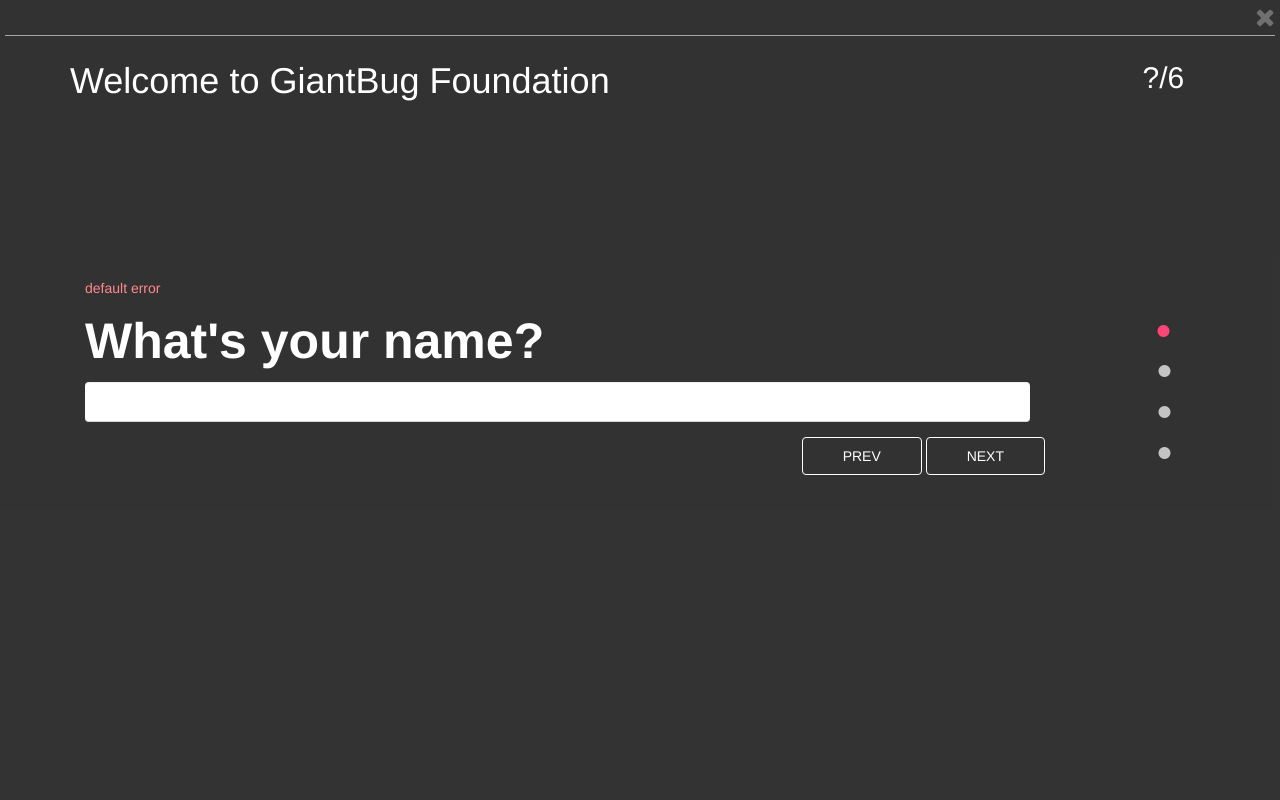
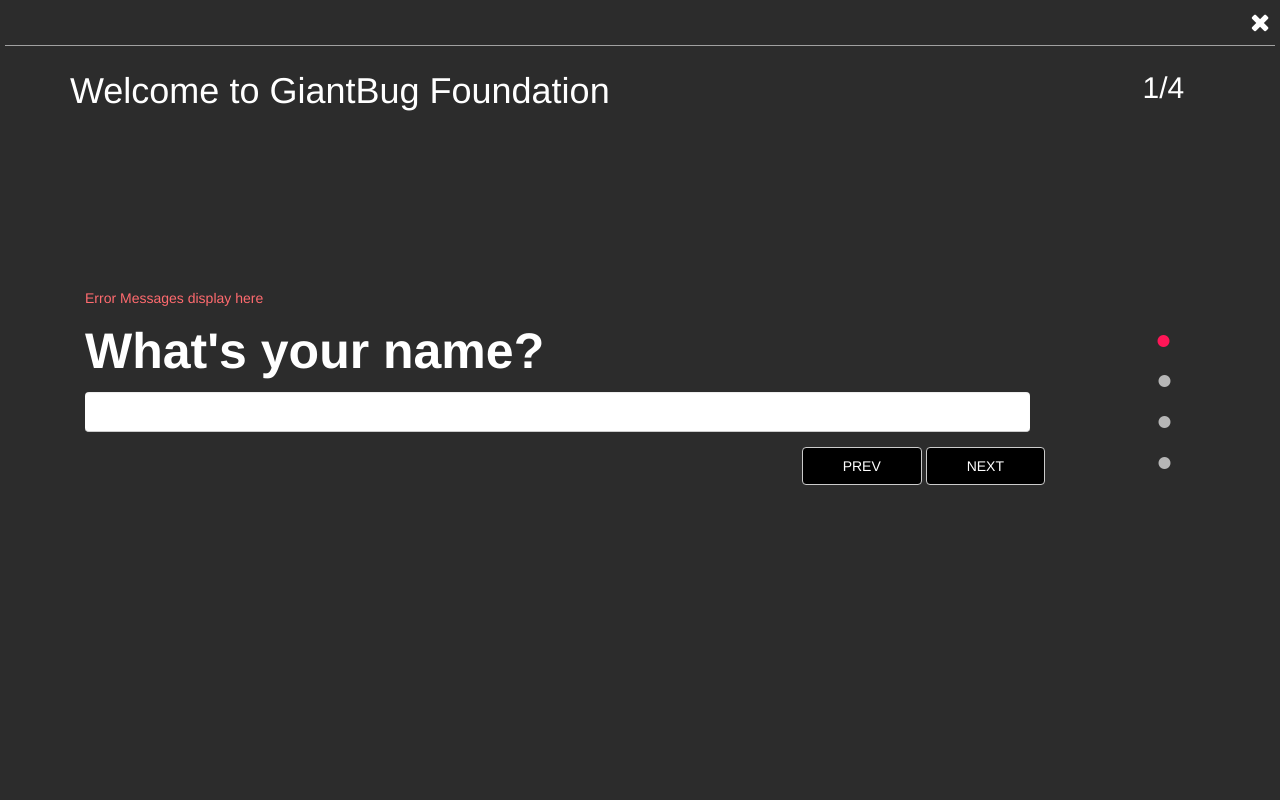
Before and after one commit to xuezhouappdev/knovva, a PHP site: page /fullscreenform.php in a window 1280 px wide. Run offline with PHP 8.4, Linux system fonts and the light colour scheme.

Commit message:
added data capture form

```diff
--- a/css/fullscreenform.css
+++ b/css/fullscreenform.css
@@ -1,19 +1,20 @@
-html {
+.form-wrapper body,html {
     width: 100%;
     overflow-x:hidden;
 }
 
 
+
 .fa.fa-times {
     font-size: 25px;
-    margin: 0;
-    padding: 0;
+    margin: 0px 10px;
+
+
 }
 
 .fa.fa-times:hover {
     font-size: 25px;
-    margin: 0;
-    padding: 0;
+    cursor: pointer;
     color: #ff1657;
 }
 
@@ -24,9 +25,12 @@ a {
 
 div.form-wrapper {
     height: 100vh;
-    background: black;
-    opacity: 0.8;
+    width: 100%;
+    background: #2c2c2c;
+    opacity: 1;
     color: white;
+
+
 }
 
 h5.cross,hr {
@@ -139,7 +143,8 @@ li.nav-item.active {
 
 button.btn-default.btn {
     background-color: black;
-    border-color: white;
+
+
     padding:8px 40px;
     color: white;
     float:END;
--- a/css/index_new.css
+++ b/css/index_new.css
@@ -124,6 +124,7 @@ div.header {
 /*about div*/
 div.about {
     margin-top: 70px;
+    position:relative;
 }
 
 .about h5 {
--- a/fullscreenform.php
+++ b/fullscreenform.php
@@ -14,25 +14,14 @@
 </head>
 <body>
 
-<?php
 
-$tabnum =1;
-$errormsg = "default error";
-
-
-
-?>
-
-<script>
-    var tabnum ="test";
-</script>
 
 
 <div class="form-wrapper">
 
     <div class="row">
         <div class="col-md-12">
-            <h5 class="cross" align="right"><i class="fa fa-times" aria-hidden="true" ></i></h5>
+            <h5 id="cross-btn" align="right"><i class="fa fa-times" aria-hidden="true" ></i></h5>
             <hr>
         </div>
     </div>
@@ -48,7 +37,7 @@ $errormsg = "default error";
                     <h1>Welcome to GiantBug Foundation</h1>
                 </div>
                 <div class="col-md-1">
-                    <h2 id="counter">?/6</h2>
+                    <h2 ><span id="counter"></span>/4</h2>
                 </div>
 
             </div><!--row for form header ends-->
@@ -67,7 +56,7 @@ $errormsg = "default error";
                                     <div class="col-md-10">
                                         <div class="error">
 
-                                            <h5><?php echo $errormsg; ?></h5>
+                                            <h5 class="error-msg"></h5>
                                         </div>
                                     <form>
                                             <div class="form-group">
@@ -96,7 +85,7 @@ $errormsg = "default error";
 
                                 <div class="col-md-10">
                                     <div class="error">
-                                        <h5>ERROR OUTPUT HERE</h5>
+                                        <h5 class="error-msg"></h5>
                                     </div>
 
                                     <form>
@@ -117,7 +106,8 @@ $errormsg = "default error";
                                     </form>
 
                                 </div>
-                            </div>                        </div>
+                            </div>
+                        </div>
 
                         <!--Step2-->
                         <div id="menu2" class="tab-pane fade container" role="tabpanel">
@@ -125,7 +115,7 @@ $errormsg = "default error";
 
                                 <div class="col-md-10">
                                     <div class="error">
-                                        <h5>ERROR OUTPUT HERE</h5>
+                                        <h5 class="error-msg"></h5>
                                     </div>
 
                                     <form>
@@ -155,7 +145,7 @@ $errormsg = "default error";
 
                                 <div class="col-md-10">
                                     <div class="error">
-                                        <h5>ERROR OUTPUT HERE</h5>
+                                        <h5 class="error-msg"></h5>
                                     </div>
 
                                     <form>
@@ -192,16 +182,16 @@ $errormsg = "default error";
                 <div class="col-md-1">
                     <ul class="nav nav-tabs point" id="myTab" role="tablist">
                         <li class="nav-item active">
-                            <a class="nav-link active" data-toggle="tab" href="#home" role="tab" aria-controls="home"><i class="fa fa-circle" aria-hidden="true"></i></a>
+                            <a class="nav-link active" data-toggle="tab" href="#home" role="tab" aria-controls="1"><i class="fa fa-circle" aria-hidden="true"></i></a>
                         </li>
                         <li class="nav-item">
-                            <a class="nav-link" data-toggle="tab" href="#menu1" role="tab" aria-controls="menu1"><i class="fa fa-circle" aria-hidden="true"></i></a>
+                            <a class="nav-link" data-toggle="tab" href="#menu1" role="tab" aria-controls="2"><i class="fa fa-circle" aria-hidden="true"></i></a>
                         </li>
                         <li class="nav-item">
-                            <a class="nav-link" data-toggle="tab" href="#menu2" role="tab" aria-controls="menu2"><i class="fa fa-circle" aria-hidden="true"></i></a>
+                            <a class="nav-link" data-toggle="tab" href="#menu2" role="tab" aria-controls="3"><i class="fa fa-circle" aria-hidden="true"></i></a>
                         </li>
                         <li class="nav-item">
-                            <a class="nav-link" data-toggle="tab" href="#menu3" role="tab" aria-controls="menu3"><i class="fa fa-circle" aria-hidden="true"></i></a>
+                            <a class="nav-link" data-toggle="tab" href="#menu3" role="tab" aria-controls="4"><i class="fa fa-circle" aria-hidden="true"></i></a>
                         </li>
                     </ul>
                 </div>
@@ -223,21 +213,34 @@ $errormsg = "default error";
 
     $(document).ready(function(){
 
+        $("#counter").html(1);
+        $(".error-msg").html("Error Messages display here");
+
         var hash = window.location.hash;
         hash && $('ul.nav a[href="' + hash + '"]').tab('show');
 
-
+            //PREV button
             $(".prev").click(function () {
-                    $('.nav-tabs').find('.active').prev('li').find('a').tab('show');
-
+                if(parseInt($('li.nav-item.active').find('a').attr('aria-controls'))>1) {
+                    $("#counter").html(parseInt($('li.nav-item.active').find('a').attr('aria-controls')) - 1);
+                }
+                $('.nav-tabs').find('.active').prev('li').find('a').tab('show');
             });
 
 
-            //next
-
+            //NEXT BUTTON
             $(".next").click(function () {
+              if(parseInt($('li.nav-item.active').find('a').attr('aria-controls'))<4) {
+                  $("#counter").html(parseInt($('li.nav-item.active').find('a').attr('aria-controls')) + 1);
+              }
                 $('.nav-tabs>.active').next('li').find('a').tab('show');
             });
+
+
+        //jump to index page;
+        $("#cross-btn").click(function(){
+            window.location.href = "index.php";
+        })
 
     });
 
--- a/index.php
+++ b/index.php
@@ -36,6 +36,7 @@ authenticate();*/
 
 <?php
 include "header.php";
+
 
 ?>
 
```
